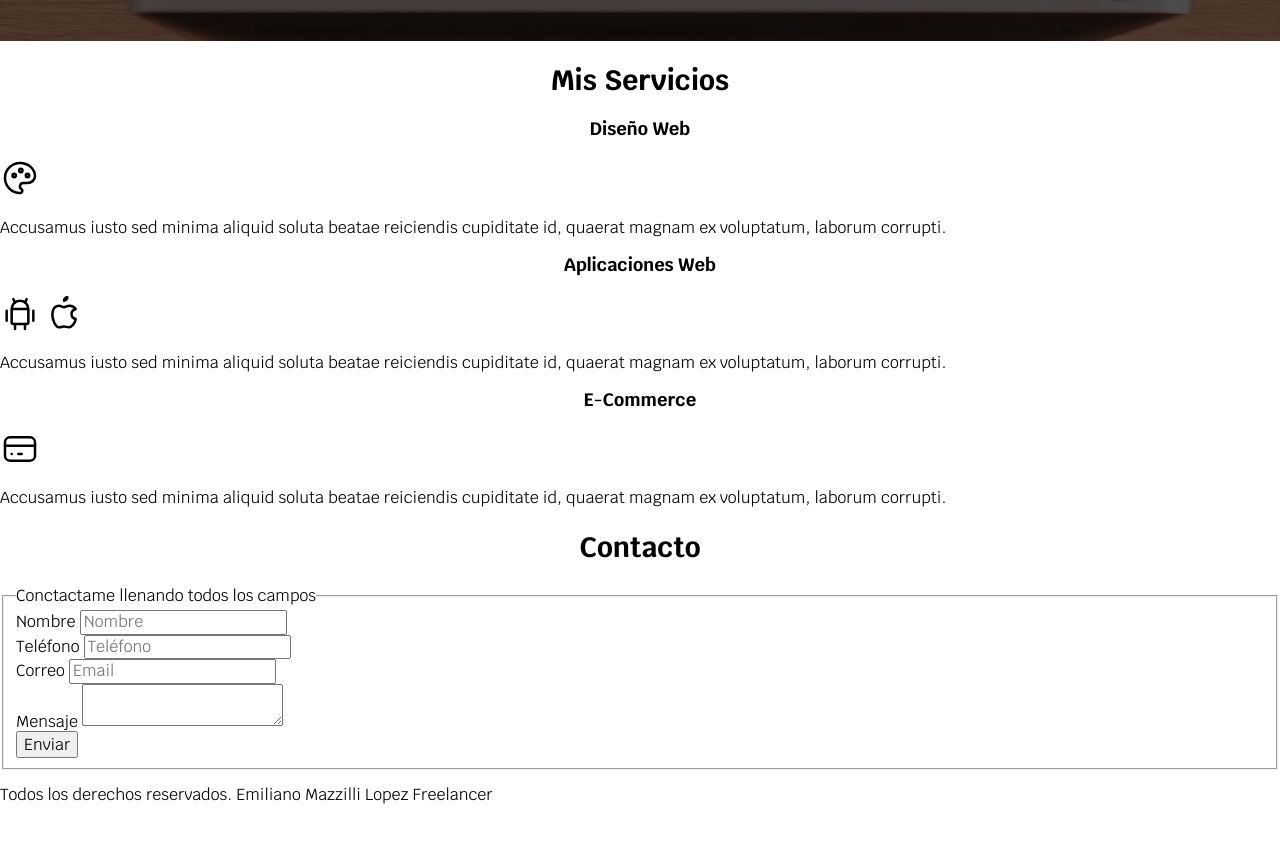
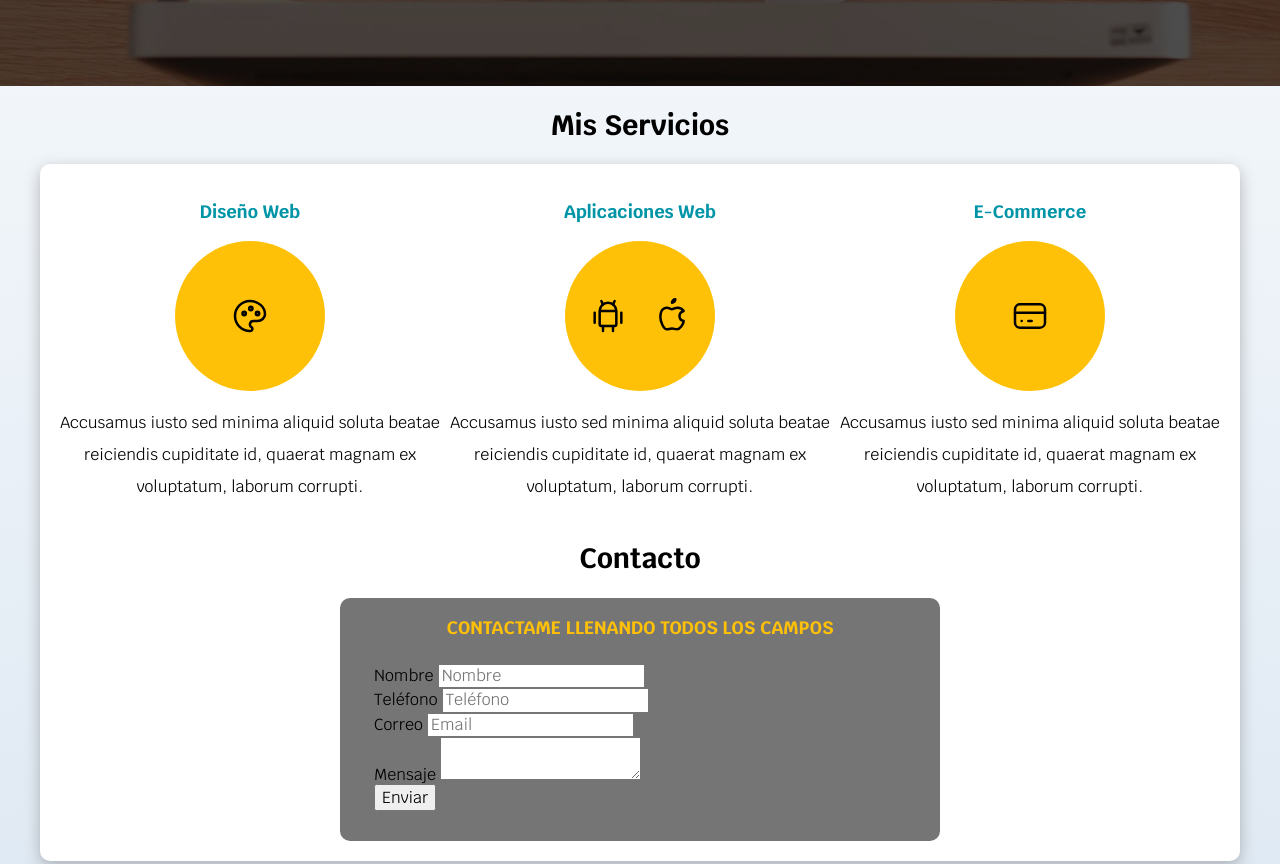
Before and after one commit to emilianomazzilli/Proyecto1, a plain HTML site: page index.html in a window 1280 px wide. Shown: the part 522-1386 px from the top of the page. Before the commit the page ends 1342 px from the top, so only its background shows below. Drawn offline with Linux system fonts and the light colour scheme; files whose address does not match are found by name.

Commit message:
contacto

```diff
--- a/index.html
+++ b/index.html
@@ -1,5 +1,6 @@
 <!DOCTYPE html>
 <html lang="es">
+
 <head>
     <meta charset="UTF-8">
     <meta name="viewport" content="width=device-width, initial-scale=1.0">
@@ -10,9 +11,10 @@
     <link rel="stylesheet" href="styles.css">
 
 </head>
+
 <body>
     <header>
-        <h1 class="titulo">Emiliano Mazzilli Lopez  <span>Freelancer</span></h1>
+        <h1 class="titulo">Emiliano Mazzilli Lopez <span>Freelancer</span></h1>
     </header>
 
     <div class="nav-bg ">
@@ -24,43 +26,53 @@
         </nav>
     </div>
 
-
-
     <section class="hero">
         <div class="contenido-hero">
             <h2 class="titulo ">Diseño y Desarrollo Web <span>Freelancer</span> </h2>
             <div class="ubicacion">
-                <svg xmlns="http://www.w3.org/2000/svg" class="icon icon-tabler icon-tabler-map-pin" width="88" height="88" viewBox="0 0 24 24" stroke-width="1.5" stroke="#FFC107" fill="none" stroke-linecap="round" stroke-linejoin="round">
-                    <path stroke="none" d="M0 0h24v24H0z" fill="none"/>
+                <svg xmlns="http://www.w3.org/2000/svg" class="icon icon-tabler icon-tabler-map-pin" width="88"
+                    height="88" viewBox="0 0 24 24" stroke-width="1.5" stroke="#FFC107" fill="none"
+                    stroke-linecap="round" stroke-linejoin="round">
+                    <path stroke="none" d="M0 0h24v24H0z" fill="none" />
                     <path d="M9 11a3 3 0 1 0 6 0a3 3 0 0 0 -6 0" />
                     <path d="M17.657 16.657l-4.243 4.243a2 2 0 0 1 -2.827 0l-4.244 -4.243a8 8 0 1 1 11.314 0z" />
                 </svg>
                 <p>Montevideo, Uruguay</p>
             </div>
 
-            <a href="#">Contactar</a>
+            <a class="boton" href="#">Contactar</a>
         </div>
     </section>
 
-    <main>
     <h2>Mis Servicios</h2>
+    <main class="contenedor sombra">
 
-        <section>
+        <div class="servicios">
+            <section class="servicio">
                 <h3>Diseño Web</h3>
-            <svg xmlns="http://www.w3.org/2000/svg" class="icon icon-tabler icon-tabler-palette" width="40" height="40" viewBox="0 0 24 24" stroke-width="1.5" stroke="#000000" fill="none" stroke-linecap="round" stroke-linejoin="round">
-                <path stroke="none" d="M0 0h24v24H0z" fill="none"/>
-                <path d="M12 21a9 9 0 0 1 0 -18c4.97 0 9 3.582 9 8c0 1.06 -.474 2.078 -1.318 2.828c-.844 .75 -1.989 1.172 -3.182 1.172h-2.5a2 2 0 0 0 -1 3.75a1.3 1.3 0 0 1 -1 2.25" />
+                <div class="iconos">
+                    <svg xmlns="http://www.w3.org/2000/svg" class="icon icon-tabler icon-tabler-palette" width="40"
+                        height="40" viewBox="0 0 24 24" stroke-width="1.5" stroke="#000000" fill="none"
+                        stroke-linecap="round" stroke-linejoin="round">
+                        <path stroke="none" d="M0 0h24v24H0z" fill="none" />
+                        <path
+                            d="M12 21a9 9 0 0 1 0 -18c4.97 0 9 3.582 9 8c0 1.06 -.474 2.078 -1.318 2.828c-.844 .75 -1.989 1.172 -3.182 1.172h-2.5a2 2 0 0 0 -1 3.75a1.3 1.3 0 0 1 -1 2.25" />
                         <path d="M8.5 10.5m-1 0a1 1 0 1 0 2 0a1 1 0 1 0 -2 0" />
                         <path d="M12.5 7.5m-1 0a1 1 0 1 0 2 0a1 1 0 1 0 -2 0" />
                         <path d="M16.5 10.5m-1 0a1 1 0 1 0 2 0a1 1 0 1 0 -2 0" />
                     </svg>
-            <p>Accusamus iusto sed minima aliquid soluta beatae reiciendis cupiditate id, quaerat magnam ex voluptatum, laborum corrupti.</p>
-        </section>
+                </div>
+                <p>Accusamus iusto sed minima aliquid soluta beatae reiciendis cupiditate id, quaerat magnam ex
+                    voluptatum, laborum corrupti.</p>
+            </section class="servicio">
 
-        <section>
+            <section class="servicio">
                 <h3>Aplicaciones Web</h3>
-            <svg xmlns="http://www.w3.org/2000/svg" class="icon icon-tabler icon-tabler-brand-android" width="40" height="40" viewBox="0 0 24 24" stroke-width="1.5" stroke="#000000" fill="none" stroke-linecap="round" stroke-linejoin="round">
-                <path stroke="none" d="M0 0h24v24H0z" fill="none"/>
+                <div class="iconos">
+                    <svg xmlns="http://www.w3.org/2000/svg" class="icon icon-tabler icon-tabler-brand-android"
+                        width="40" height="40" viewBox="0 0 24 24" stroke-width="1.5" stroke="#000000" fill="none"
+                        stroke-linecap="round" stroke-linejoin="round">
+                        <path stroke="none" d="M0 0h24v24H0z" fill="none" />
                         <path d="M4 10l0 6" />
                         <path d="M20 10l0 6" />
                         <path d="M7 9h10v8a1 1 0 0 1 -1 1h-8a1 1 0 0 1 -1 -1v-8a5 5 0 0 1 10 0" />
@@ -69,33 +81,43 @@
                         <path d="M9 18l0 3" />
                         <path d="M15 18l0 3" />
                     </svg>
-            <svg xmlns="http://www.w3.org/2000/svg" class="icon icon-tabler icon-tabler-brand-apple" width="40" height="40" viewBox="0 0 24 24" stroke-width="1.5" stroke="#000000" fill="none" stroke-linecap="round" stroke-linejoin="round">
-                <path stroke="none" d="M0 0h24v24H0z" fill="none"/>
-                <path d="M9 7c-3 0 -4 3 -4 5.5c0 3 2 7.5 4 7.5c1.088 -.046 1.679 -.5 3 -.5c1.312 0 1.5 .5 3 .5s4 -3 4 -5c-.028 -.01 -2.472 -.403 -2.5 -3c-.019 -2.17 2.416 -2.954 2.5 -3c-1.023 -1.492 -2.951 -1.963 -3.5 -2c-1.433 -.111 -2.83 1 -3.5 1c-.68 0 -1.9 -1 -3 -1z" />
+                    <svg xmlns="http://www.w3.org/2000/svg" class="icon icon-tabler icon-tabler-brand-apple" width="40"
+                        height="40" viewBox="0 0 24 24" stroke-width="1.5" stroke="#000000" fill="none"
+                        stroke-linecap="round" stroke-linejoin="round">
+                        <path stroke="none" d="M0 0h24v24H0z" fill="none" />
+                        <path
+                            d="M9 7c-3 0 -4 3 -4 5.5c0 3 2 7.5 4 7.5c1.088 -.046 1.679 -.5 3 -.5c1.312 0 1.5 .5 3 .5s4 -3 4 -5c-.028 -.01 -2.472 -.403 -2.5 -3c-.019 -2.17 2.416 -2.954 2.5 -3c-1.023 -1.492 -2.951 -1.963 -3.5 -2c-1.433 -.111 -2.83 1 -3.5 1c-.68 0 -1.9 -1 -3 -1z" />
                         <path d="M12 4a2 2 0 0 0 2 -2a2 2 0 0 0 -2 2" />
                     </svg>
-            <p>Accusamus iusto sed minima aliquid soluta beatae reiciendis cupiditate id, quaerat magnam ex voluptatum, laborum corrupti.</p>
-        </section>
+                </div>
+                <p>Accusamus iusto sed minima aliquid soluta beatae reiciendis cupiditate id, quaerat magnam ex
+                    voluptatum, laborum corrupti.</p>
+            </section class="servicio">
 
-        <section>
+            <section class="servicio">
                 <h3>E-Commerce</h3>
-            <svg xmlns="http://www.w3.org/2000/svg" class="icon icon-tabler icon-tabler-credit-card" width="40" height="40" viewBox="0 0 24 24" stroke-width="1.5" stroke="#000000" fill="none" stroke-linecap="round" stroke-linejoin="round">
-                <path stroke="none" d="M0 0h24v24H0z" fill="none"/>
+                <div class="iconos">
+                    <svg xmlns="http://www.w3.org/2000/svg" class="icon icon-tabler icon-tabler-credit-card" width="40"
+                        height="40" viewBox="0 0 24 24" stroke-width="1.5" stroke="#000000" fill="none"
+                        stroke-linecap="round" stroke-linejoin="round">
+                        <path stroke="none" d="M0 0h24v24H0z" fill="none" />
                         <path d="M3 5m0 3a3 3 0 0 1 3 -3h12a3 3 0 0 1 3 3v8a3 3 0 0 1 -3 3h-12a3 3 0 0 1 -3 -3z" />
                         <path d="M3 10l18 0" />
                         <path d="M7 15l.01 0" />
                         <path d="M11 15l2 0" />
                     </svg>
-            <p>Accusamus iusto sed minima aliquid soluta beatae reiciendis cupiditate id, quaerat magnam ex voluptatum, laborum corrupti.</p>
+                </div>
+                <p>Accusamus iusto sed minima aliquid soluta beatae reiciendis cupiditate id, quaerat magnam ex
+                    voluptatum, laborum corrupti.</p>
             </section>
-    </main>
+        </div>
 
         <section>
             <h2>Contacto</h2>
-        <form>
+            <form class="formulario">
                 <fieldset>
-                <legend>Conctactame llenando todos los campos</legend>
-
+                    <legend>Contactame llenando todos los campos</legend>
+                    <div class="campos">
                         <div>
                             <label>Nombre</label>
                             <input type="text" placeholder="Nombre">
@@ -115,15 +137,19 @@
                             <label>Mensaje</label>
                             <textarea></textarea>
                         </div>
-
+                    </div>
+                    <div>
                         <input type="submit" value="Enviar">
+                    </div>
                 </fieldset>
             </form>
         </section>
+    </main>
 
     <footer>
         <p>Todos los derechos reservados. Emiliano Mazzilli Lopez Freelancer</p>
     </footer>
 
 </body>
+
 </html>
--- a/styles.css
+++ b/styles.css
@@ -4,20 +4,55 @@
     --primario: #FFC107;
     --secundario: #0094A7;
     --gris: #757575;
+    --grisclaro: #DFE9F3;
 }
+
+/* Globales */
 html {
     font-size:62.5%;
-    box-sizing: border-box;
+    box-sizing: border-box; /* Hack BOX Model */
 }
 *, *:before, *:after {
-  box-sizing: inherit;
+    box-sizing: inherit;
 }
-
 body {
     font-size: 16px; /* 1rem = 10px */
     font-family: 'Krub', sans-serif;
+    background-image: linear-gradient(to top, var(--grisclaro) 0%, var(--blanco) 100% );
+}
+.contenedor {
+    max-width: 120rem;
+    margin: 0 auto;
+
+}
+.boton {
+    background-color: var(--secundario);
+    color: var(--blanco);
+    padding: 1rem 3rem;
+    margin-top: 3rem;
+    font-size: 2rem;
+    text-decoration: none;
+    text-transform: uppercase;
+    font-weight: bold;
+    border-radius: .5rem;
+    width: 90%;
+    text-align: center;
 }
 
+@media (min-width: 768px) {
+    .boton {
+        width: auto;
+    }
+}
+
+.sombra {
+     box-shadow: 0px 5px 15px 0px rgba(112,112,112,0.48);
+     background-color: var(--blanco);
+     padding: 2rem;
+     border-radius: 1rem;
+}
+
+/* Tipografias  */
 h1{
     font-size: 3.8rem;
 }
@@ -32,28 +67,26 @@ h3{
 h1, h2, h3{
    text-align: center;
 }
-.titulo {
-    font-size: 2rem;
-}
 
+/* Titulos  */
 .titulo span {
     font-size: 2rem;
 
 }
 
-.contenedor {
-    max-width: 120rem;
-    margin: 0 auto;
-
-}
-
+/* Navegacion Principal */
 .nav-bg {
     background-color: var(--secundario);
 }
-
 .navegacion-principal {
     padding: 1rem;
     display: flex;
+}
+@media (min-width: 768px) {
+    .navegacion-principal {
+        flex-direction: row;;
+        justify-content: space-between;
+    }
 }
 
 .navegacion-principal a {
@@ -70,19 +103,14 @@ h1, h2, h3{
     color: var(--oscuro);
 }
 
-@media (min-width: 768px) {
-    .navegacion-principal {
-        flex-direction: row;;
-        justify-content: space-between;
-    }
-}
-
+/* Hero */
 .hero {
     background-image: url(hero.jpg);
     background-repeat: no-repeat;
     background-size: cover;
     height: 450px;
     position: relative;
+    margin-bottom: 2rem;
 }
 
 .contenido-hero {
@@ -102,7 +130,59 @@ h1, h2, h3{
     color: var(--blanco);
 }
 
-.ubicacion {
+.contenido-hero .ubicacion {
     display: flex;
     align-items: flex-end;
 }
+
+/* Servicios */
+@media (min-width: 768px) {
+    .servicios {
+        display: grid;
+        grid-template-columns: repeat(3, 1fr) ;
+        column-gap: 1rem;
+    }
+}
+
+.servicio {
+    display: flex;
+    flex-direction: column;
+    align-items: center;
+}
+.servicio h3 {
+    color: var(--secundario);
+    font-weight: bold;
+}
+.servicio p {
+    line-height: 2;
+    text-align: center;
+}
+.servicio .iconos {
+    height: 15rem;
+    width: 15rem;
+    background-color: var(--primario);
+    border-radius: 50%;
+    display: flex;
+    justify-content: space-evenly;
+    align-items: center;
+}
+
+/* Contacto */
+.formulario {
+    background-color: var(--gris);
+    width: min(60rem, 100%); /* Utiliza el valor mas pequeño*/
+    margin: 0 auto;
+    padding: 2rem;
+    border-radius: 1rem;
+}
+.formulario fieldset {
+    border: none;
+}
+.formulario legend{
+    text-align: center;
+    font-size: 1.8rem;
+    text-transform: uppercase;
+    font-weight: bold;
+    margin-bottom: 2rem;
+    color: var(--primario);
+}
```
Lines whose indentation alone changed are shown as unchanged.
